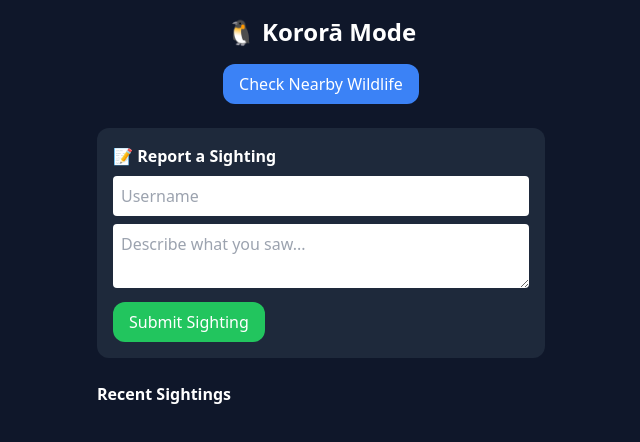
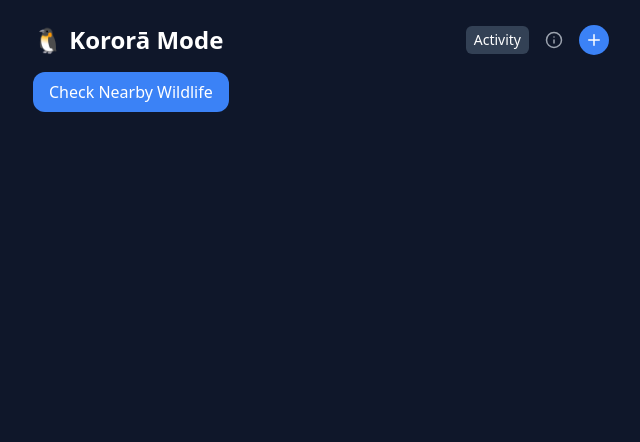
Before and after one commit to grauconejo13/korora-mode, a React (Vite) app in the folder client/: page / in a window 1280 px wide. Shown: the top 442 px of the page, without its empty margins (319-959 px from the left). Built offline with nearby package versions, Linux system fonts and the light colour scheme.

Commit message:
Refactor UI: add scan/activity views, improve header, integrate images and AI guidance

```diff
--- a/client/src/App.jsx
+++ b/client/src/App.jsx
@@ -4,7 +4,7 @@ import { getAIAdvice } from "./services/aiService";
 import { addSighting } from "./services/sightingsService";
 import { getLocationName } from "./services/locationService";
 import { getRiskLevel } from "./utils/kororaLogic";
-
+import Header from "./components/Header";
 import RiskCard from "./components/RiskCard";
 import SightingForm from "./components/SightingForm";
 import SightingList from "./components/SightingList";
@@ -13,11 +13,15 @@ export default function App() {
   const [location, setLocation] = useState(null);
   const [place, setPlace] = useState(null);
   const [error, setError] = useState(null);
+  const [image, setImage] = useState(null);
   const [species, setSpecies] = useState(null);
   const [category, setCategory] = useState(null);
   const [risk, setRisk] = useState(null);
   const [advisory, setAdvisory] = useState(null);
   const [sightings, setSightings] = useState([]);
+  const [showModal, setShowModal] = useState(false);
+  const [showInfo, setShowInfo] = useState(false);
+  const [view, setView] = useState("scan");
 
   const formatCategory = (cat) => {
     if (cat === "Aves") return "Bird";
@@ -43,6 +47,7 @@ export default function App() {
         setLocation({ lat, lng });
         setError(null);
         setSpecies("Checking nearby wildlife...");
+        setImage(null);
         setAdvisory(null);
         setRisk(null);
         setCategory(null);
@@ -56,6 +61,14 @@ export default function App() {
 
           if (results.length > 0) {
             const random = results[Math.floor(Math.random() * results.length)];
+
+            const photoUrl = random.photos?.[0]?.url;
+
+            if (photoUrl) {
+              setImage(photoUrl.replace("square", "medium"));
+            } else {
+              setImage(null);
+            }
 
             const detectedSpecies =
               random.species_guess ||
@@ -94,9 +107,17 @@ export default function App() {
   };
 
   return (
-    <div className="min-h-screen bg-slate-900 text-white flex flex-col items-center p-4">
-      <h1 className="text-2xl font-bold mb-4">🐧 Kororā Mode</h1>
+    <div className="min-h-screen bg-slate-900 text-white flex justify-center px-4">
+      <div className="w-full max-w-xl py-6">
+        <Header
+          onMenuClick={() => setShowModal(true)}
+          onSwitchView={() => setView(view === "scan" ? "activity" : "scan")}
+          onInfoClick={() => setShowInfo(true)}
+          view={view}
+        />
 
+        {view === "scan" && (
+          <>
             {/* Check button */}
             <button
               onClick={handleCheck}
@@ -107,49 +128,112 @@ export default function App() {
 
             {/* Location */}
             {location && (
-        <div className="mt-4 text-sm">
-          <p>Latitude: {location.lat}</p>
-          <p>Longitude: {location.lng}</p>
+              <div className="mt-4 text-sm text-gray-400">
+                <p className="mt-2 text-sm text-gray-400">
+                  📍 {place} • {Math.abs(location.lat).toFixed(1)}°{" "}
+                  {location.lat >= 0 ? "N" : "S"},{" "}
+                  {Math.abs(location.lng).toFixed(1)}°{" "}
+                  {location.lng >= 0 ? "E" : "W"}
+                </p>
               </div>
             )}
 
-      {place && <p className="mt-2 text-sm text-gray-400">📍 {place}</p>}
-
+            <div className="mt-6 space-y-3">
+              {image && (
+                <img
+                  src={image}
+                  alt={species}
+                  className="w-full h-48 object-cover rounded-xl mb-2"
+                />
+              )}
               {/* Species */}
               {species && (
-        <div className="mt-6 w-full max-w-md bg-slate-800 p-4 rounded-xl">
+                <div className="w-full bg-slate-800 p-4 rounded-xl">
                   <p className="text-sm text-gray-400">Detected Species</p>
                   <p className="text-lg font-semibold">{species}</p>
 
                   {category && (
-            <p className="text-sm text-gray-400 mt-1">Type: {category}</p>
+                    <p className="text-sm text-gray-400 mt-1">
+                      Type: {category}
+                    </p>
                   )}
                 </div>
               )}
+            </div>
 
             {/* Risk */}
-      <RiskCard risk={risk} />
+            <RiskCard risk={risk} className="mt-4" />
 
             {/* AI Advisory */}
             {advisory && (
-        <div className="mt-4 w-full max-w-md bg-blue-500/20 p-4 rounded-xl">
+              <div className="mt-4 w-full bg-blue-500/20 p-4 rounded-xl">
                 <p className="font-semibold">🧠 AI Guidance</p>
-          <p className="text-sm mt-2">{advisory}</p>
+                <pre className="text-sm mt-2 whitespace-pre-wrap font-sans">
+                  {advisory}
+                </pre>
               </div>
             )}
+          </>
+        )}
 
-      {/* Form */}
+        {/* Feed */}
+        {view === "activity" && (
+          <>
+            <SightingList sightings={sightings} />
+          </>
+        )}
+
+        {/* Error */}
+        {error && <p className="mt-4 text-red-400 text-sm">{error}</p>}
+
+        {showInfo && (
+          <div className="fixed inset-0 bg-black/50 flex items-center justify-center z-50">
+            <div className="bg-slate-800 p-6 rounded-xl w-full max-w-md">
+              <button className="mb-4" onClick={() => setShowInfo(false)}>
+                ✕
+              </button>
+
+              <h2 className="text-lg font-semibold mb-2">🐧 What is Kororā?</h2>
+
+              <p className="text-sm text-gray-300 mb-3">
+                Kororā represents awareness—the ability to quietly observe and
+                understand your surroundings.
+              </p>
+
+              <p className="text-sm text-gray-300">This app helps you:</p>
+
+              <ul className="text-sm text-gray-300 mt-2 space-y-1">
+                <li>• Identify nearby wildlife</li>
+                <li>• Understand potential risk levels</li>
+                <li>• See activity reported by nearby users</li>
+              </ul>
+
+              <p className="text-sm text-gray-400 mt-4">
+                Stay aware. Stay curious.
+              </p>
+            </div>
+          </div>
+        )}
+        {showModal && (
+          <div className="fixed inset-0 bg-black/50 flex items-center justify-center z-50">
+            <div className="bg-slate-800 p-6 rounded-xl w-full max-w-md">
+              <div className="flex justify-between items-center mb-4">
+                <h2 className="font-semibold">📝 Report Nearby Activity</h2>
+                <button onClick={() => setShowModal(false)}>✕</button>
+              </div>
+
               <SightingForm
                 species={species}
                 location={location}
-        onAdd={(newSighting) => addSighting(setSightings, newSighting)}
+                onAdd={(newSighting) => {
+                  addSighting(setSightings, newSighting);
+                  setShowModal(false);
+                }}
               />
-
-      {/* Feed */}
-      <SightingList sightings={sightings} />
-
-      {/* Error */}
-      {error && <p className="mt-4 text-red-400 text-sm">{error}</p>}
+            </div>
+          </div>
+        )}
+      </div>
     </div>
   );
 }
--- a/client/src/components/Header.jsx
+++ b/client/src/components/Header.jsx
@@ -0,0 +1,40 @@
+import { Plus, Info } from "lucide-react";
+
+export default function Header({
+  onMenuClick,
+  onSwitchView,
+  onInfoClick,
+  view,
+}) {
+  return (
+    <div className="flex justify-between items-center mb-4">
+      <h1 className="text-2xl font-bold">🐧 Kororā Mode</h1>
+
+      <div className="flex items-center gap-3">
+        {/* View toggle */}
+        <button
+          onClick={onSwitchView}
+          className="text-sm px-2 py-1 rounded-md bg-slate-700 hover:bg-slate-600 transition"
+        >
+          {view === "scan" ? "Activity" : "Scan"}
+        </button>
+
+        {/* Info */}
+        <button
+          onClick={onInfoClick}
+          className="p-1 text-gray-400 hover:text-white"
+        >
+          <Info size={18} />
+        </button>
+
+        {/* Add */}
+        <button
+          onClick={onMenuClick}
+          className="bg-blue-500 p-1.5 rounded-full hover:bg-blue-600 transition"
+        >
+          <Plus size={18} />
+        </button>
+      </div>
+    </div>
+  );
+}
--- a/client/src/components/RiskCard.jsx
+++ b/client/src/components/RiskCard.jsx
@@ -11,7 +11,7 @@ export default function RiskCard({ risk }) {
           : "text-green-400";
 
   return (
-    <div className="mt-4 w-full max-w-md bg-slate-800 p-4 rounded-xl">
+    <div className="mt-4 w-full bg-blue-500/20 p-4 rounded-xl">
       <p className={`font-bold ${color}`}>⚠️ Risk: {risk}</p>
     </div>
   );
--- a/client/src/components/SightingForm.jsx
+++ b/client/src/components/SightingForm.jsx
@@ -25,8 +25,6 @@ export default function SightingForm({ onAdd, species, location }) {
 
   return (
     <div className="mt-6 w-full max-w-md bg-slate-800 p-4 rounded-xl">
-      <p className="font-semibold mb-2">📝 Report a Sighting</p>
-
       <input
         value={username}
         onChange={(e) => setUsername(e.target.value)}
@@ -37,7 +35,7 @@ export default function SightingForm({ onAdd, species, location }) {
       <textarea
         value={note}
         onChange={(e) => setNote(e.target.value)}
-        placeholder="Describe what you saw..."
+        placeholder="What’s happening nearby? (e.g. coyote near trail, aggressive dog, etc.)"
         className="w-full p-2 rounded text-black"
       />
 
--- a/client/src/components/SightingList.jsx
+++ b/client/src/components/SightingList.jsx
@@ -1,15 +1,24 @@
 export default function SightingList({ sightings }) {
+  if (!sightings || sightings.length === 0) {
+    return (
+      <p className="mt-6 text-sm text-gray-500">No nearby activity reported</p>
+    );
+  }
+
   return (
-    <div className="mt-6 w-full max-w-md">
-      <h2 className="font-bold mb-2">Recent Sightings</h2>
+    <div className="mt-6 w-full">
+      <h2 className="text-lg font-semibold mb-2">Nearby Activity</h2>
+
+      <p className="text-xs text-gray-500 mb-3">Reports from nearby users</p>
 
       {sightings.map((s) => (
-        <div className="bg-slate-800 p-3 rounded-xl mb-2">
+        <div
+          key={s.id}
+          className="bg-slate-800 p-3 rounded-xl mb-3 hover:bg-slate-700 transition"
+        >
           <p className="text-sm text-gray-400">
             @{s.username} • {new Date(s.timestamp).toLocaleTimeString()}
           </p>
-
-          <p className="font-semibold">{s.species}</p>
 
           <p className="text-sm mt-1">{s.note}</p>
         </div>
```
Lines whose indentation alone changed are shown as unchanged.
